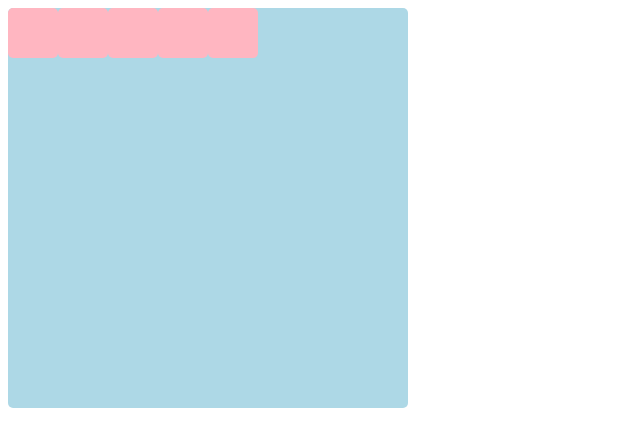
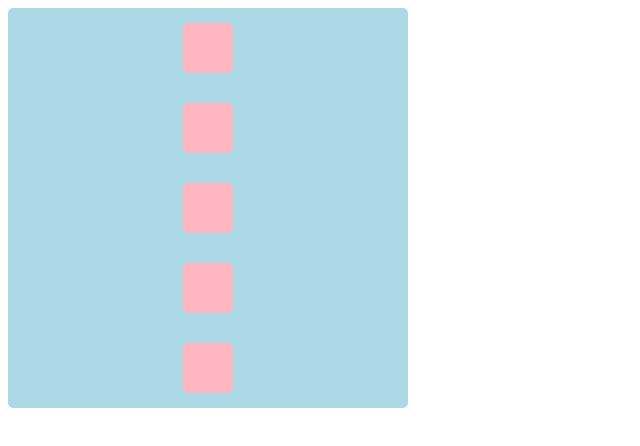
Before and after one commit to tama-chan-da/HTML-study, a plain HTML site: page box.html in a window 1280 px wide. Shown: the whole page, without its empty margins (0-640 px from the left). Drawn offline with Linux system fonts and the light colour scheme.

Commit message:
flexを使って箱を移動できた

```diff
--- a/box.html
+++ b/box.html
@@ -24,13 +24,15 @@
         height: 400px;
         background-color: lightblue;
         display: flex;
+        justify-content: space-around;
+        align-items: center;
+        flex-direction: column;
     }
 
     .box.inner {
         width: 50px;
         height: 50px;
         background-color: lightpink;
-        flex: ;
     }
 </style>
 </html>
```
